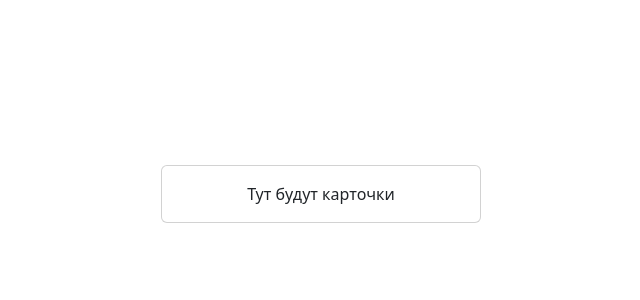
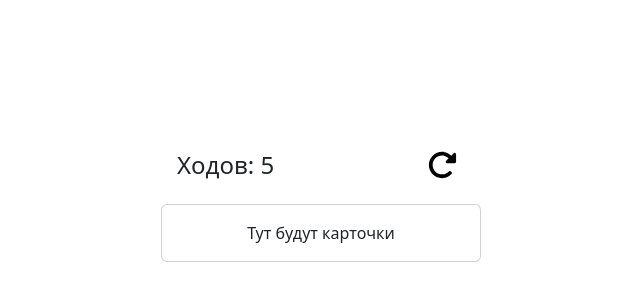
Before and after one commit to jun-hackathon-31/memory-game-frontend, a React (Vite) app in the folder memory-game/: page / in a window 1280 px wide. Shown: the part 206-506 px from the top of the page, without its empty margins (319-959 px from the left). Built offline with nearby package versions, Linux system fonts and the light colour scheme.

Commit message:
added header component

```diff
--- a/memory-game/src/App.jsx
+++ b/memory-game/src/App.jsx
@@ -1,10 +1,12 @@
 import './App.css'
 import Field from './components/Field/Field'
+import Header from './components/Header/Header'
 
 function App() {
 
   return (
     <div className="layout">
+      <Header />
       <Field />
     </div>
   )
--- /dev/null
+++ b/memory-game/src/components/Header/Header.css
@@ -0,0 +1,30 @@
+.header {
+    display: flex;
+    justify-content: space-between;
+    align-items: center;
+    padding: 1rem;
+}
+
+.moves {
+    display: inline-block;
+    margin: 0;
+    font-size: 1.5rem;
+    font-weight: 500;
+}
+
+.reset-button {
+    background-color: transparent;
+    padding: 0.5rem;
+    border: none;
+    transition: 0.3s ease;
+}
+
+.reset-button:hover {
+    border: none;
+    transform: rotate(20deg);
+}
+
+.reset-button img {
+    width: 30px;
+    height: 30px;
+}
--- /dev/null
+++ b/memory-game/src/components/Header/Header.jsx
@@ -0,0 +1,14 @@
+import './Header.css';
+
+function Header() {
+    return (
+        <div className='header w-100'>
+            <p className='moves'>Ходов: 5</p>
+            <button className='reset-button'>
+                <img src='src/images/rotate-right-solid.svg' />
+            </button>
+        </div>
+    )
+}
+
+export default Header;
```
